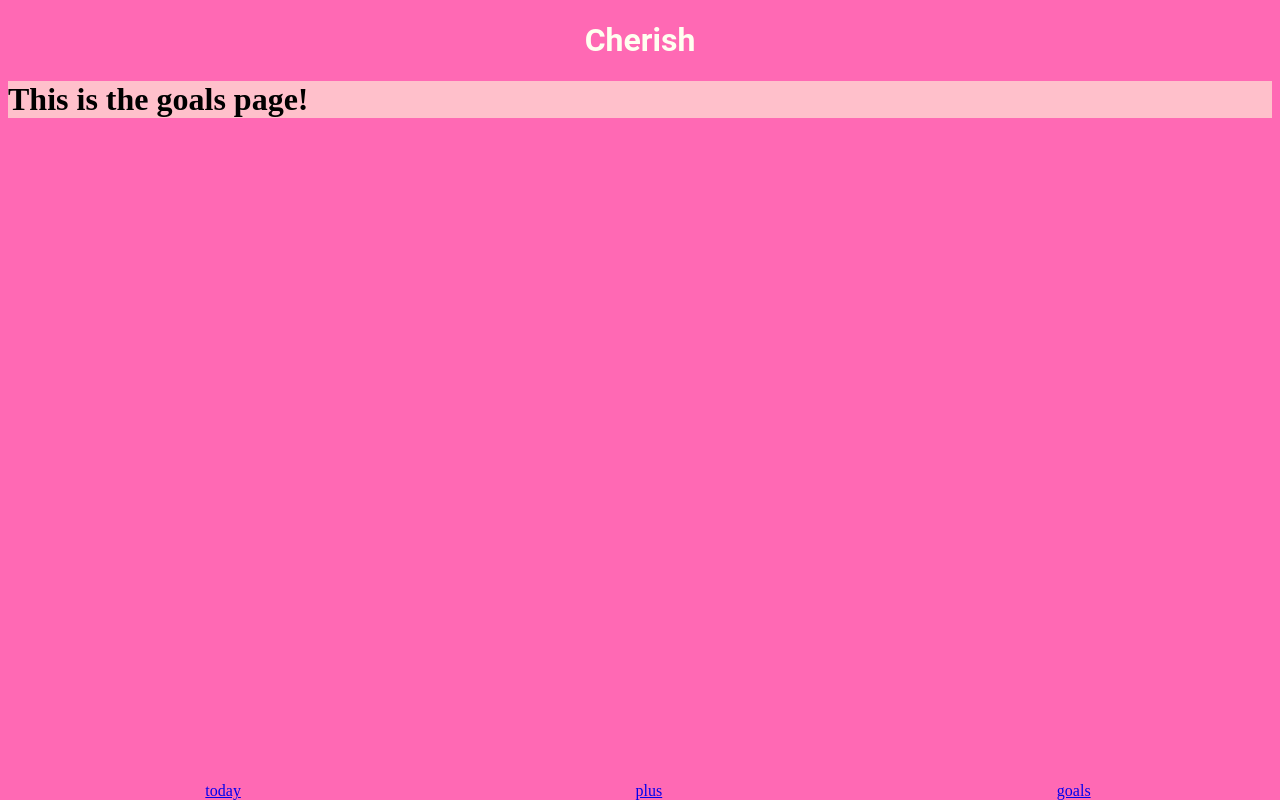
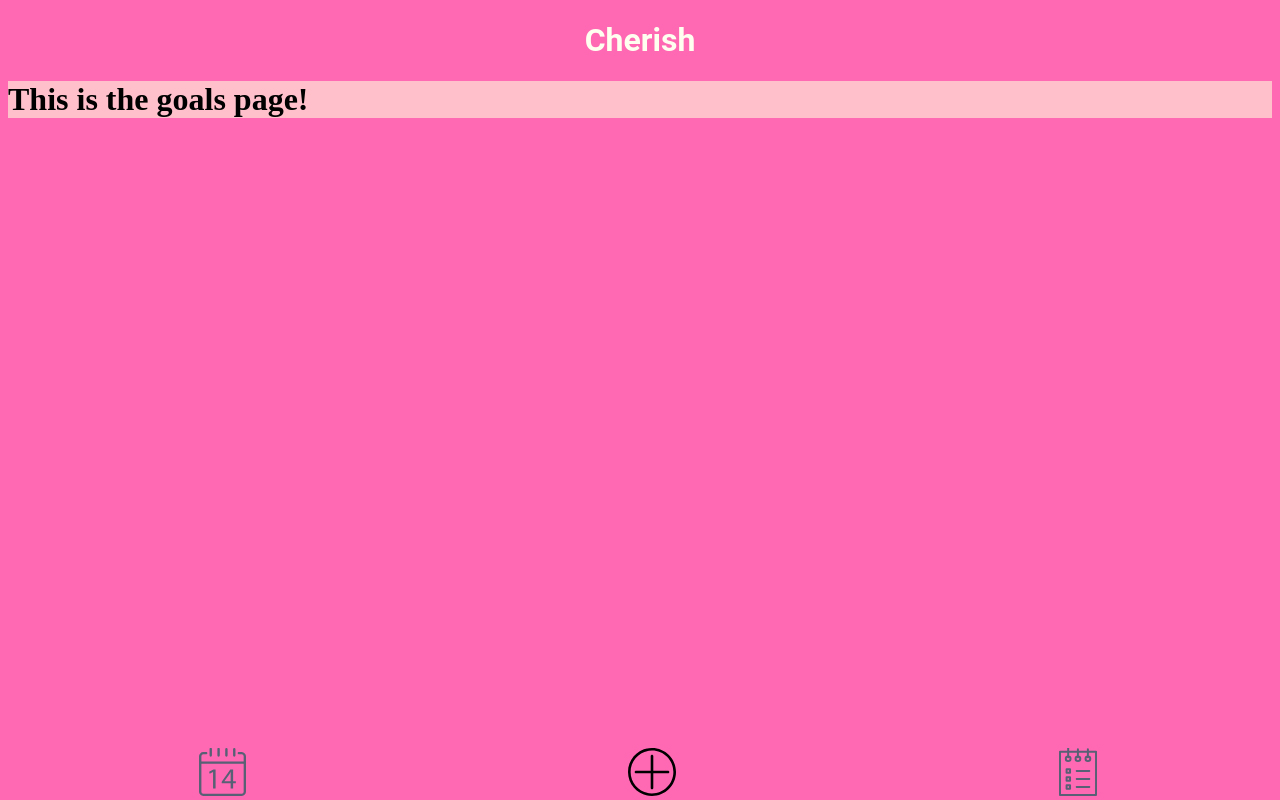
Before and after one commit to farahccino/capstone-project-cherish, a React (Create React App) app: page /goals in a window 1280 px wide. Built offline with nearby package versions, Linux system fonts and the light colour scheme.

Commit message:
added navigation icons

```diff
--- a/src/FooterNavigation.js
+++ b/src/FooterNavigation.js
@@ -1,5 +1,9 @@
 import styled from 'styled-components';
 import { NavLink } from 'react-router-dom';
+
+import today from './images/today.svg';
+import plus from './images/plus.svg';
+import goals from './images/goals.svg';
 
 
 
@@ -7,22 +11,27 @@ export default function FooterNavigation() {
     return (
     <NavWrapper>
         <NavLink exact to="/" className="link">
-            today
+            <img src={today} alt='Today page' />
         </NavLink>
         <NavLink to="/add-goal" className="link">
-            plus
+         <img src={plus} alt='Adds a new entry' />
         </NavLink>
         <NavLink to="/goals" className="link">
-            goals
+         <img src={goals} alt='Goals page' />
         </NavLink>
      </NavWrapper>
     )
 }
 
 const NavWrapper = styled.footer`
+  background-color: bananamania;
   bottom: 0;
   display: flex;
   justify-content: space-around;
   position: fixed;
   width: 100%;
+
+ img {
+    height: 3rem;
+  }
 `
```
Also changed, not shown: src/images/plus.svg (added).
